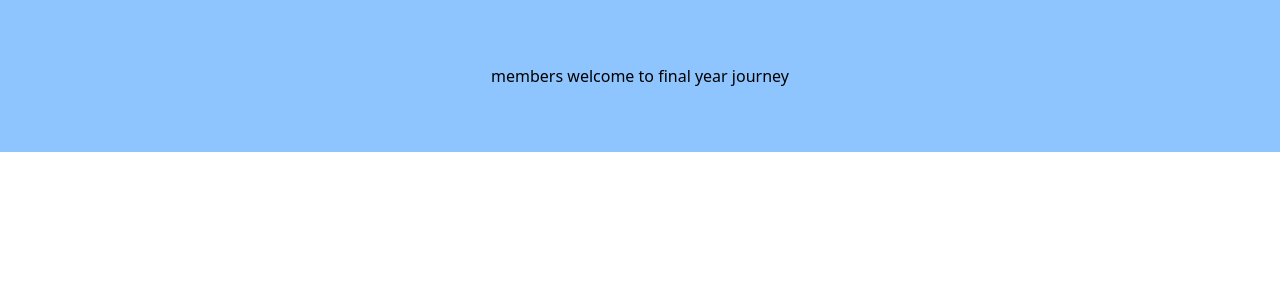
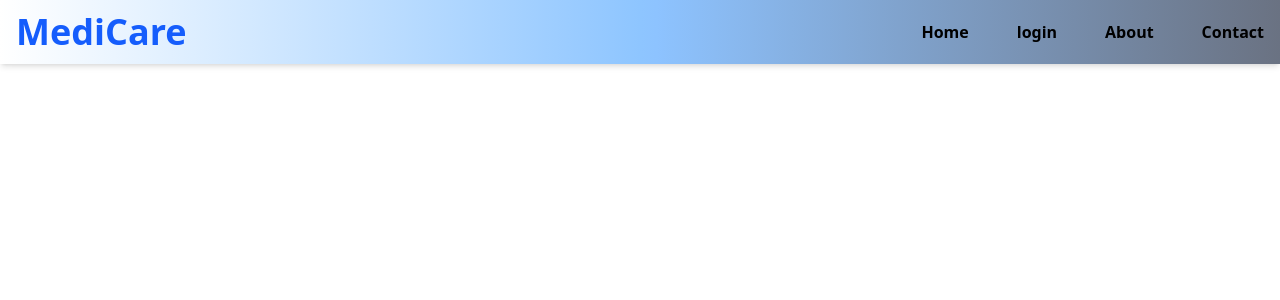
Before and after one commit to piyushpotghan/final-year-project, a React (Vite) app in the folder final year/: page / in a window 1280 px wide. Shown: the top 300 px of the page. Built offline with nearby package versions, Linux system fonts and the light colour scheme.

Commit message:
workig on nav

```diff
--- a/final year/src/App.jsx
+++ b/final year/src/App.jsx
@@ -1,11 +1,13 @@
 import React from 'react'
-
+import Navbar from './Navbar'
+import Hero from './Hero'
 const App = () => {
   return (
-    <div className='bg-blue-300  flex items-center justify-center text-black-900 p-16'>
-      members welcome to final year journey
+    <div>
+      <Navbar/>
+      <Hero/>
     </div>
   )
 }
 
-export default App;
+export default App
--- /dev/null
+++ b/final year/src/Hero.jsx
@@ -0,0 +1,11 @@
+import React from 'react'
+
+const Hero = () => {
+  return (
+    <div >
+
+    </div>
+  )
+}
+
+export default Hero
--- /dev/null
+++ b/final year/src/Navbar.jsx
@@ -0,0 +1,43 @@
+import React, { useState } from "react";
+
+
+const Navbar = () => {
+  const [isOpen, setIsOpen] = useState(false);
+
+  const toggleMenu = () => setIsOpen(!isOpen);
+
+  return (
+    <nav className="bg-gradient-to-r from-white via-blue-300 to-gray-500 shadow-md fixed top-0 w-full z-50">
+      <div className="max-w-7xl mx-auto px-4 py-3 flex justify-between items-center">
+        <div className="text-4xl font-bold text-blue-600">MediCare</div>
+
+        {/* Desktop Menu */}
+        <div className=" flex items-center justify-center  space-x-12">
+          <a href="#home" className="hover:text-white  font-bold">Home</a>
+          <a href="#doctors" className="hover:text-white font-bold">login</a>
+          <a href="#about" className="hover:text-white  font-bold">About</a>
+          <a href="#contact" className="hover:text-white font-bold">Contact</a>
+        </div>
+
+        {/* Mobile Menu Icon */}
+        <div className="md:hidden">
+          <button onClick={toggleMenu}>
+          </button>
+        </div>
+      </div>
+
+      {/* Mobile Menu */}
+      {isOpen && (
+        <div className="md:hidden px-4 pb-4 space-y-3">
+          <a href="#home" className="block text-gray-700 font-medium">Home</a>
+          <a href="#doctors" className="block text-gray-700 font-medium">Doctors</a>
+          <a href="#appointments" className="block text-gray-700 font-medium">Appointments</a>
+          <a href="#about" className="block text-gray-700 font-medium">About</a>
+          <a href="#contact" className="block text-gray-700 font-medium">Contact</a>
+        </div>
+      )}
+    </nav>
+  );
+};
+
+export default Navbar;
```
Also changed, not shown: final year/src/box.jpeg (added).
